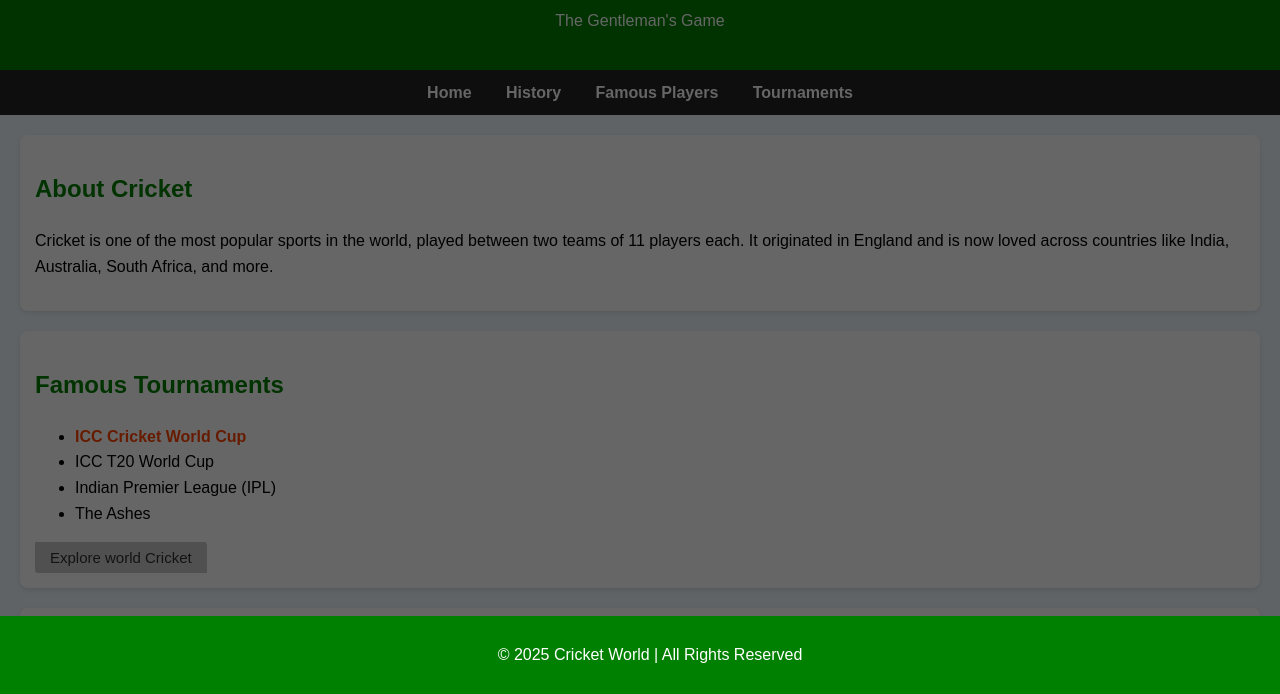
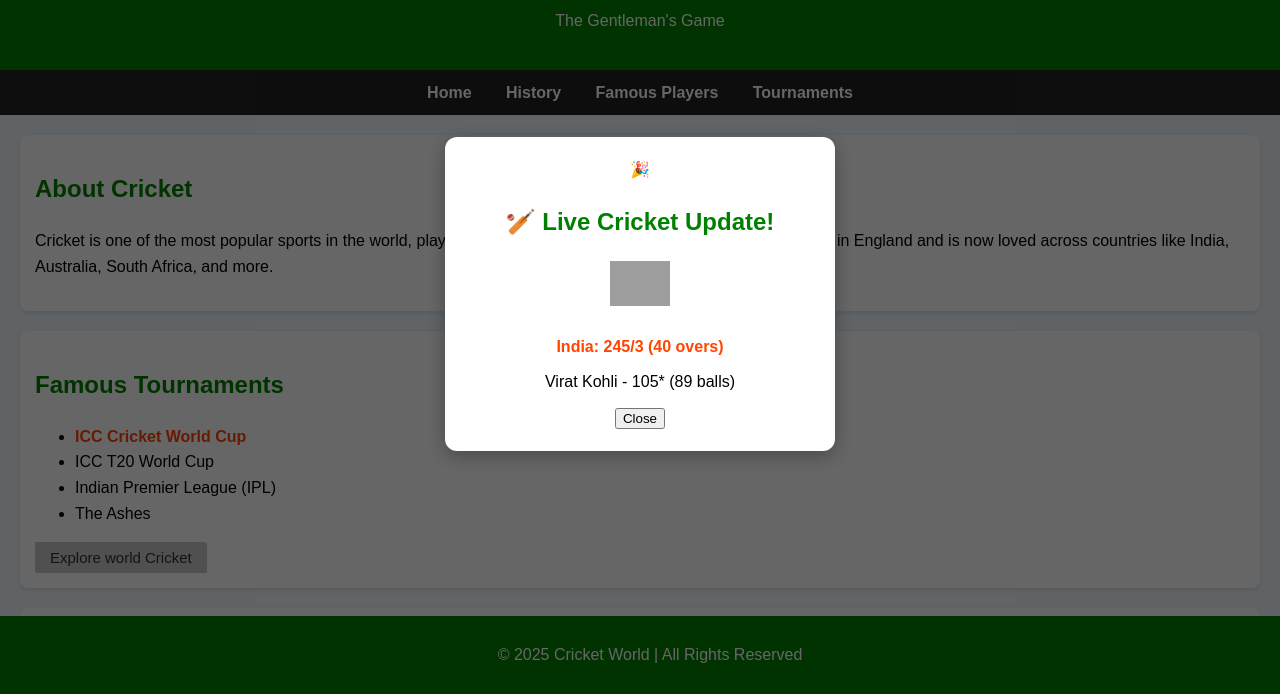
Before and after one commit to shravanbhoyar1/Dialog-Box, a plain HTML site: page index.html in a window 1280 px wide. Shown: the part 106-800 px from the top of the page. Drawn offline with Linux system fonts and the light colour scheme; grey boxes are pictures that could not be loaded.

Commit message:
dialog box crate

```diff
--- a/index.html
+++ b/index.html
@@ -39,7 +39,14 @@
     </section>
 
     <div class="overlay">
-
+        <div class="dialog-box">
+      <div class="celebration">🎉</div>
+      <h2>🏏 Live Cricket Update!</h2>
+      <img src="https://i.pinimg.com/736x/95/16/0f/95160f4c08d127563ef7118f9c017b06.jpg" alt="Cricket Bat & Ball">
+      <p><span class="highlight">India: 245/3 (40 overs)</span></p>
+      <p>Virat Kohli - 105* (89 balls)</p>
+      <button class="btn btn-close" id="closeDialog">Close</button>
+    </div>
     </div>
     <section>
       <h2>Legendary Players</h2>
--- /dev/null
+++ b/script.js
@@ -0,0 +1 @@
+const
--- a/style.css
+++ b/style.css
@@ -58,6 +58,50 @@ section {
     box-shadow: 0px 3px 2px rgb(90, 90, 90);
 }
 
+.overlay {
+      display: none;
+      position: fixed;
+      top: 0; left: 0;
+      width: 100%; height: 100%;
+      background: rgba(0, 0, 0, 0.6);
+      display: flex;
+      align-items: center;
+      justify-content: center;
+      z-index: 999;
+    }
+
+    /* Dialog */
+    .dialog-box {
+      background: #fff;
+      padding: 20px;
+      width: 350px;
+      border-radius: 12px;
+      text-align: center;
+      box-shadow: 0 5px 20px rgba(0,0,0,0.3);
+      animation: popup 0.4s ease-in-out;
+      position: relative;
+    }
+
+    .dialog-box h2 {
+      color: #008000;
+      margin-bottom: 10px;
+    }
+
+    .dialog-box img {
+      width: 60px;
+      margin: 10px 0;
+    }
+
+    .dialog-box p {
+      margin: 10px 0;
+      font-size: 16px;
+    }
+
+    .highlight {
+      font-weight: bold;
+      color: #ff4500;
+    }
+
 h2 {
     color: #008000;
 }
```
